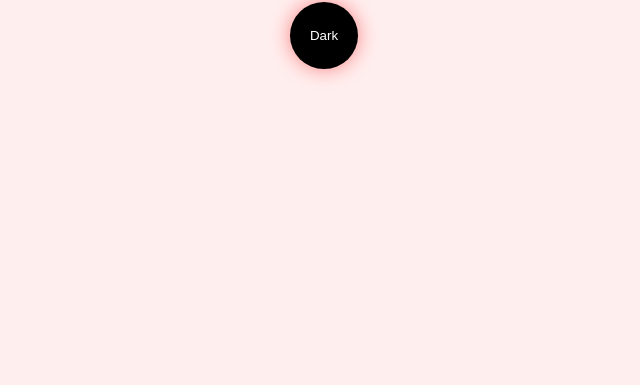
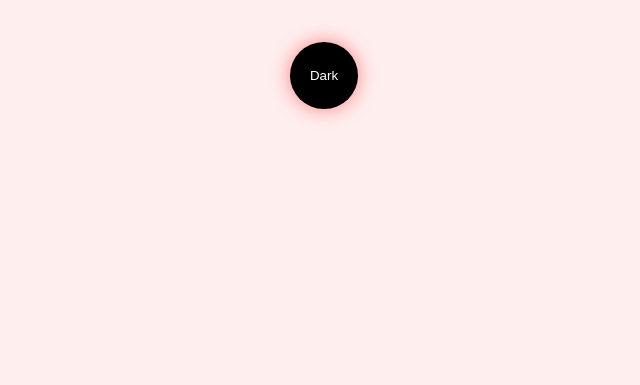
Before and after one commit to sebastian-raju/digital-clock, a plain HTML site: page index.html in a window 1280 px wide. Shown: the part 431-816 px from the top of the page, without its empty margins (316-956 px from the left). Drawn offline with Linux system fonts and the light colour scheme; a web font is replaced by a local one.

Commit message:
dvh again changed

```diff
--- a/style.css
+++ b/style.css
@@ -22,7 +22,7 @@ body{
 
 
 .main-container{
-  height: 90dvh;
+  height: 100dvh;
   display: flex;
   flex-direction: column;
   justify-content: center;
```
